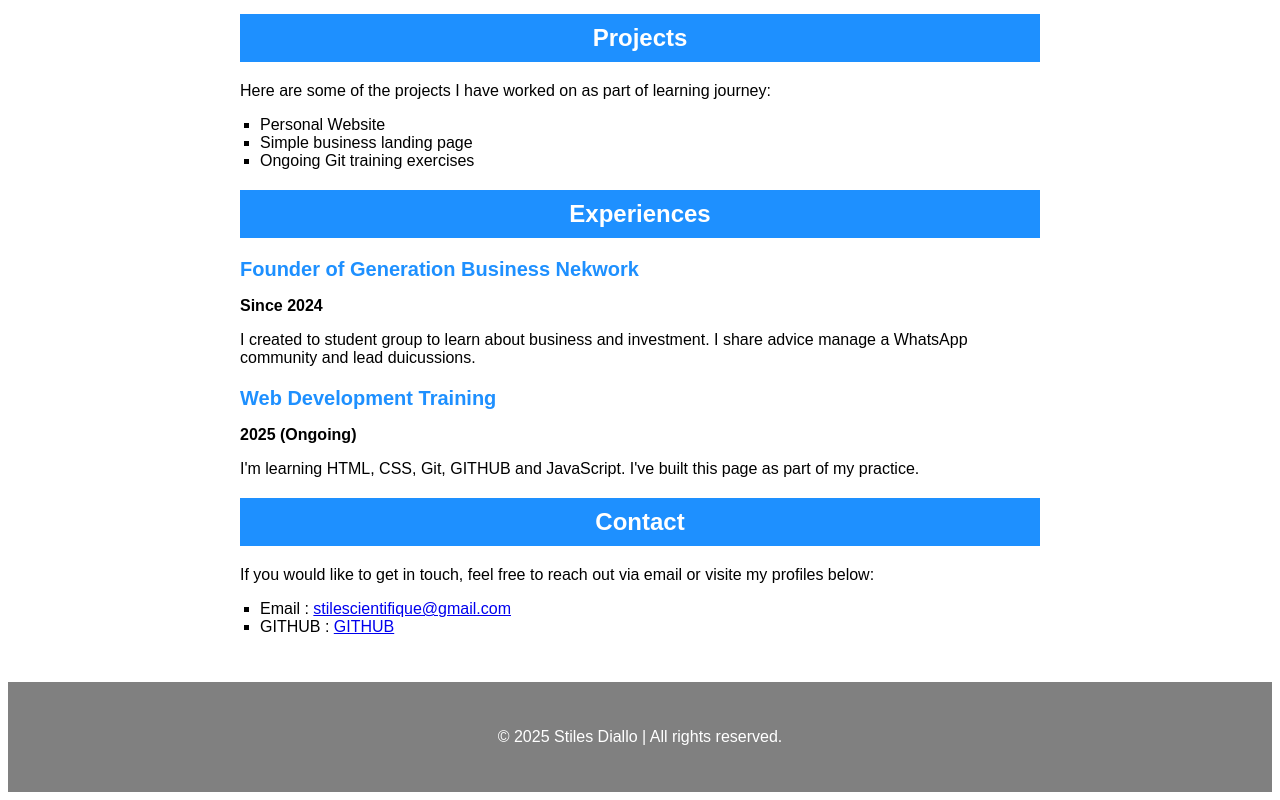
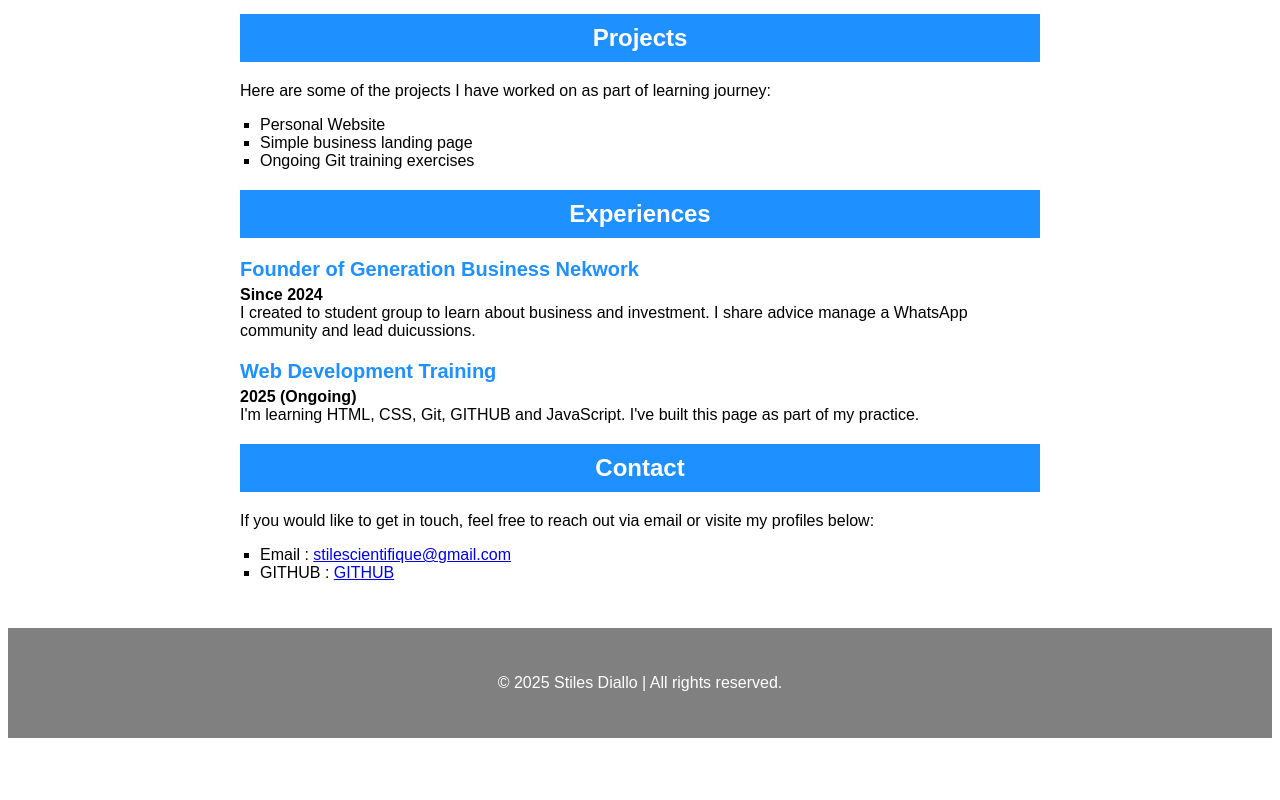
Before and after one commit to Stiles095/Lougs, a plain HTML site: page index.html in a window 1280 px wide. Shown: the part 627-1427 px from the top of the page. After the commit the page ends 1373 px from the top, so only its background shows below. Drawn offline with Linux system fonts and the light colour scheme.

Commit message:
changements du font-size et du margin

```diff
--- a/style.css
+++ b/style.css
@@ -63,3 +63,7 @@ ul{
     font-size: 20px;
     color: dodgerblue;
 }
+.experience_item p{
+    margin: 0;
+    font-size: 16px;
+}
```
